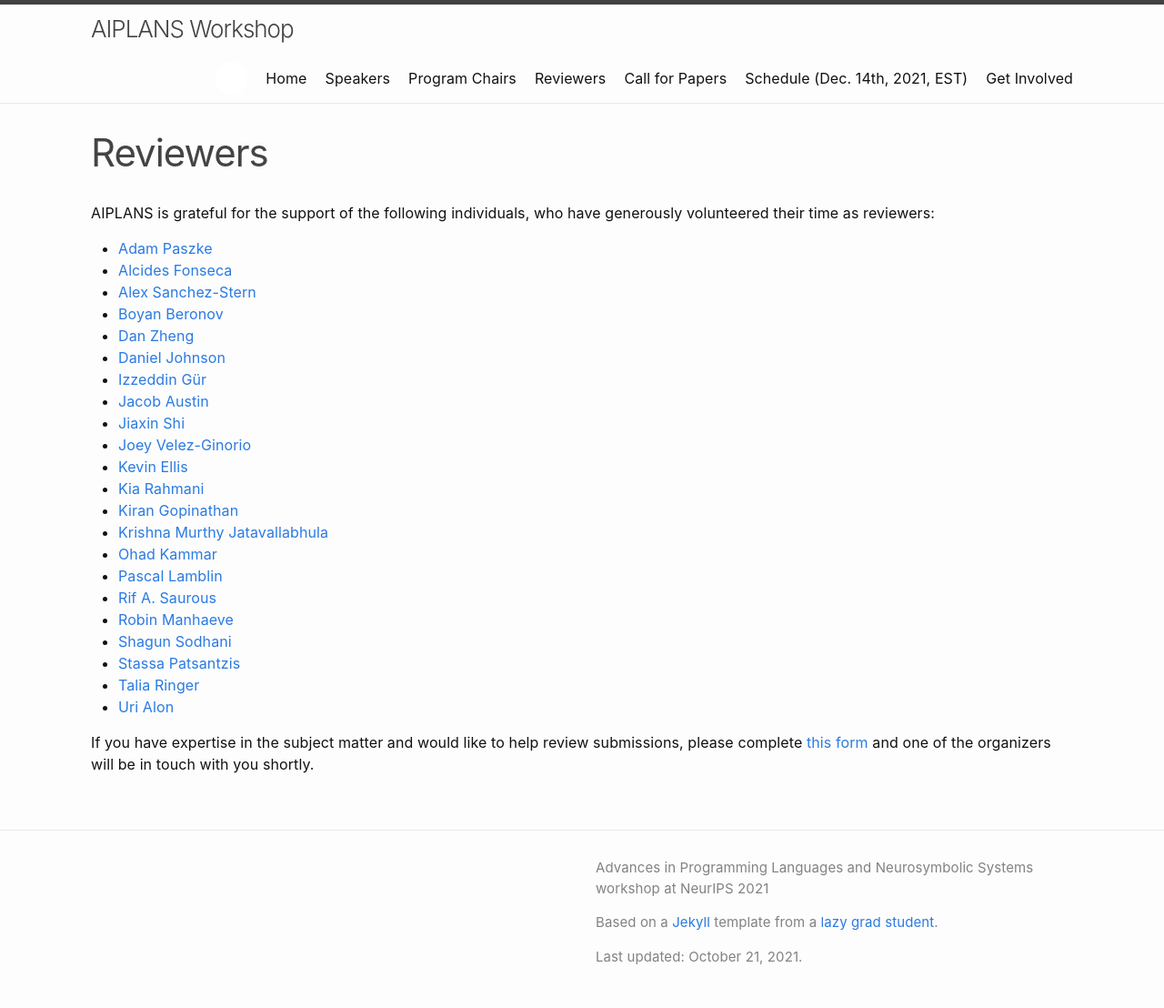
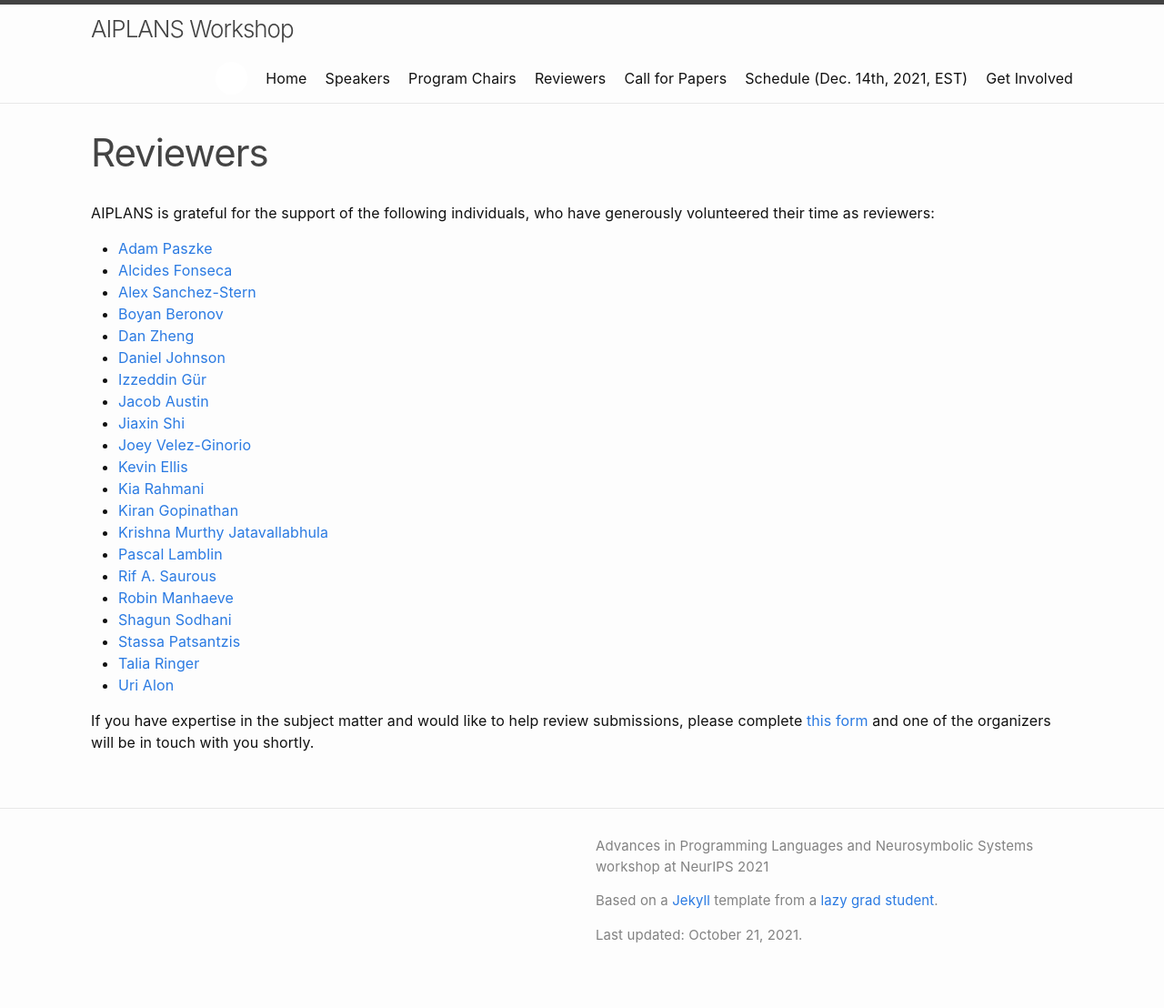
Before and after one commit to aiplans/aiplans.github.io, a Jekyll site: the page built from reviewers.md, in a window 1280 px wide. Shown: the whole page at 91% size. Built offline with Jekyll 4.4.1, drawn with Linux system fonts in a browser that asks for light colours; after the commit the page ends 1084 px from its top, so only the background shows below that.

Commit message:
Update reviewers.md

```diff
--- a/reviewers.md
+++ b/reviewers.md
@@ -20,7 +20,6 @@
 * [Kia Rahmani](https://kiarahmani.github.io/)
 * [Kiran Gopinathan](https://gopiandcode.uk/)
 * [Krishna Murthy Jatavallabhula](https://krrish94.github.io/)
-* [Ohad Kammar](http://denotational.co.uk/)
 * [Pascal Lamblin](https://research.google/people/106861/)
 * [Rif A. Saurous](https://derifatives.github.io/about/)
 * [Robin Manhaeve](https://scholar.google.be/citations?user=pQht1BIAAAAJ)
```
